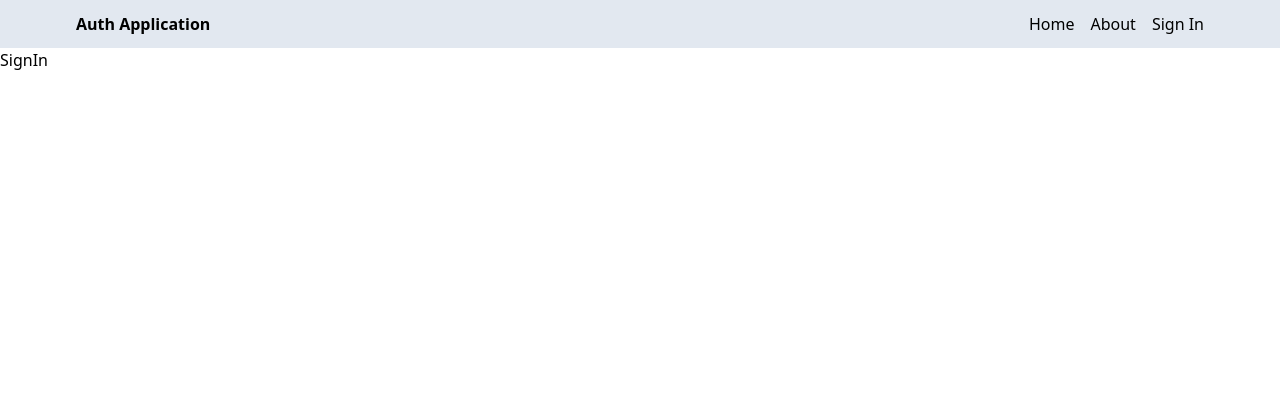
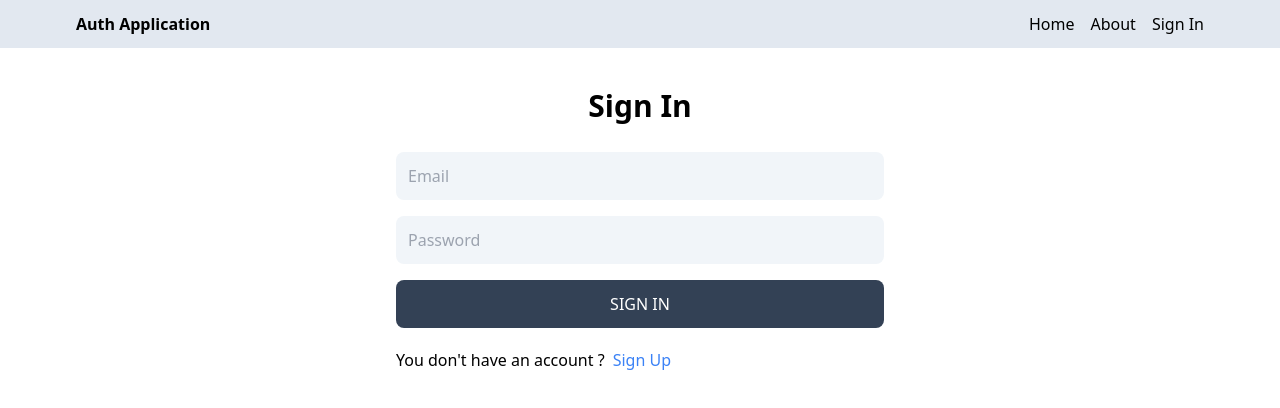
Before and after one commit to donnymboma01/mern-auth-client, a React (Vite) app: page /sign-in in a window 1280 px wide. Shown: the top 408 px of the page. Built offline with nearby package versions, Linux system fonts and the light colour scheme.

Commit message:
feat: modifications signin

```diff
--- a/src/pages/SignIn.jsx
+++ b/src/pages/SignIn.jsx
@@ -1,10 +1,83 @@
+/* eslint-disable react/no-unescaped-entities */
 /* eslint-disable no-unused-vars */
-import React from 'react'
+import React, { useState } from "react";
+import { Link, useNavigate } from "react-router-dom";
 
 function SignIn() {
+  const [formData, setFormData] = useState({});
+  const [error, setError] = useState(false);
+  const [loading, setLoading] = useState(false);
+  const navigate = useNavigate();
+
+  const handleChange = (e) => {
+    setFormData({ ...formData, [e.target.id]: e.target.value });
+  };
+
+  //console.log(formData);
+  const handleSubmit = async (event) => {
+    event.preventDefault();
+
+    try {
+      setLoading(true);
+      setError(false);
+      const response = await fetch("/api/auth/signin", {
+        method: "POST",
+        headers: {
+          "Content-Type": "application/json",
+        },
+        body: JSON.stringify(formData),
+      });
+      const data = await response.json();
+      console.log(data);
+      setLoading(false);
+      if (data.success === false) {
+        setError(true);
+        return;
+      }
+      navigate("/");
+    } catch (err) {
+      // console.log(error);
+      setLoading(false);
+      setError(true);
+    }
+  };
+
   return (
-    <div>SignIn</div>
-  )
+    <div className="p-3 max-w-lg mx-auto">
+      <h1 className="text-3xl text-center font-semibold my-7">Sign In</h1>
+
+      <form onSubmit={handleSubmit} className="flex flex-col gap-4">
+        <input
+          type="email"
+          placeholder="Email"
+          id="email"
+          className="bg-slate-100 p-3 rounded-lg"
+          onChange={handleChange}
+        />
+        <input
+          type="password"
+          placeholder="Password"
+          id="password"
+          className="bg-slate-100 p-3 rounded-lg"
+          onChange={handleChange}
+        />
+
+        <button
+          disabled={loading}
+          className="bg-slate-700 text-white p-3 rounded-lg uppercase hover:opacity-95 disabled:opacity-80"
+        >
+          {loading ? "Loading" : "Sign In"}
+        </button>
+      </form>
+      <div className="flex gap-2 mt-5">
+        <p>You don't have an account ?</p>
+        <Link to="/sign-up">
+          <span className="text-blue-500">Sign Up</span>
+        </Link>
+      </div>
+      <p className="text-red-700 mt-5">{error && "Something went wrong"}</p>
+    </div>
+  );
 }
 
-export default SignIn
+export default SignIn;
--- a/src/pages/SignUp.jsx
+++ b/src/pages/SignUp.jsx
@@ -1,11 +1,12 @@
 /* eslint-disable no-unused-vars */
 import React, { useState } from "react";
-import { Link } from "react-router-dom";
+import { Link, useNavigate } from "react-router-dom";
 
 function SignUp() {
   const [formData, setFormData] = useState({});
   const [error, setError] = useState(false);
   const [loading, setLoading] = useState(false);
+  const navigate = useNavigate();
 
   const handleChange = (e) => {
     setFormData({ ...formData, [e.target.id]: e.target.value });
@@ -32,6 +33,7 @@
         setError(true);
         return;
       }
+      navigate("/sign-in");
     } catch (err) {
       // console.log(error);
       setLoading(false);
```
